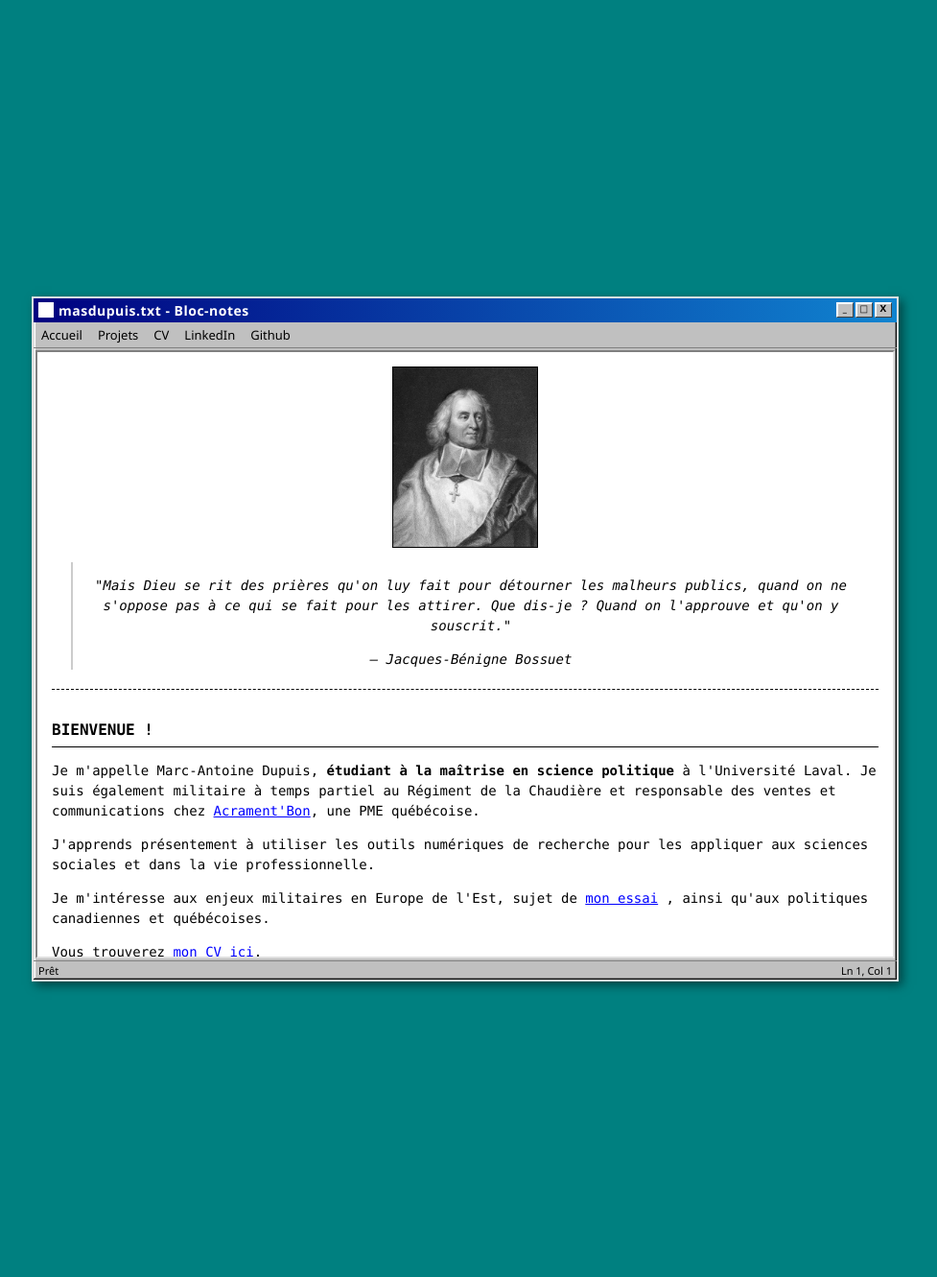
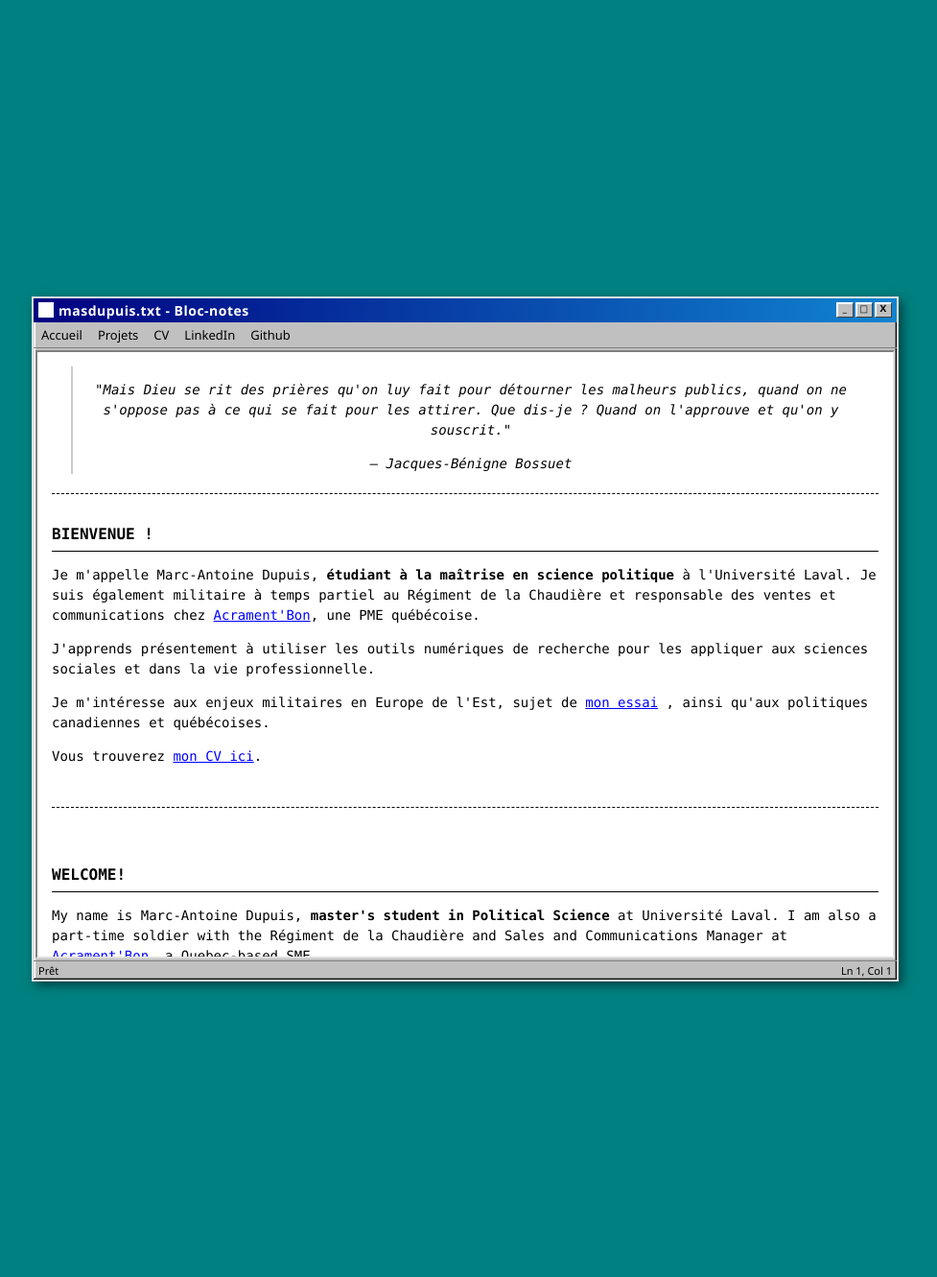
Before and after one commit to MADUP212/MADUP212.github.io, a Jekyll site: the page index.html, which Jekyll copies as it is, in a window 1280 px wide. Shown: the whole page at 96% size, without its empty margins (155-1132 px from the left). Built offline with Jekyll 4.4.1, drawn with Linux system fonts in a browser that asks for light colours.

Commit message:
Update index.html

```diff
--- a/index.html
+++ b/index.html
@@ -45,7 +45,6 @@
             <div class="page-container">
 
                 <div class="quote-section">
-                    <img src="assets/bossuet_photo.jpg" alt="Photo de Jacques-Bénigne Bossuet" class="bossuet-image">
                     <blockquote class="bossuet-quote">
                         <p>"Mais Dieu se rit des prières qu'on luy fait pour détourner les malheurs publics, quand on ne s'oppose pas à ce qui se fait pour les attirer. Que dis-je ? Quand on l'approuve et qu'on y souscrit."</p>
                         <footer>— Jacques-Bénigne Bossuet</footer>
@@ -54,13 +53,21 @@
 
                 <h2>Bienvenue !</h2>
                 <p>
-                    Je m'appelle Marc-Antoine Dupuis, <strong>étudiant à la maîtrise en science politique</strong> à l'Université Laval. Je suis également militaire à temps partiel au Régiment de la Chaudière et responsable des ventes et communications chez <a href="https://www.acramentbon.com/" target="_blank" class="content-link">Acrament'Bon</a>, une PME québécoise.
+                    Je m'appelle Marc-Antoine Dupuis,
+                    <strong>étudiant à la maîtrise en science politique</strong>
+                    à l'Université Laval. Je suis également militaire à temps partiel au
+                    Régiment de la Chaudière et responsable des ventes et communications chez
+                    <a href="https://www.acramentbon.com/" target="_blank" class="content-link">Acrament'Bon</a>,
+                    une PME québécoise.
                 </p>
                 <p>
-                    J'apprends présentement à utiliser les outils numériques de recherche pour les appliquer aux sciences sociales et dans la vie professionnelle.
+                    J'apprends présentement à utiliser les outils numériques
+                    de recherche pour les appliquer aux sciences sociales
+                    et dans la vie professionnelle.
                 </p>
                 <p>
-                    Je m'intéresse aux enjeux militaires en Europe de l'Est, sujet de <a href="section/projets/rearmement_polonais.html" class="content-link">mon essai</a>
+                    Je m'intéresse aux enjeux militaires en Europe de l'Est,
+                    sujet de <a href="section/projets/rearmement_polonais.html" class="content-link">mon essai</a>
             , ainsi qu'aux politiques canadiennes et québécoises.
                 </p>
                 <p>
```
